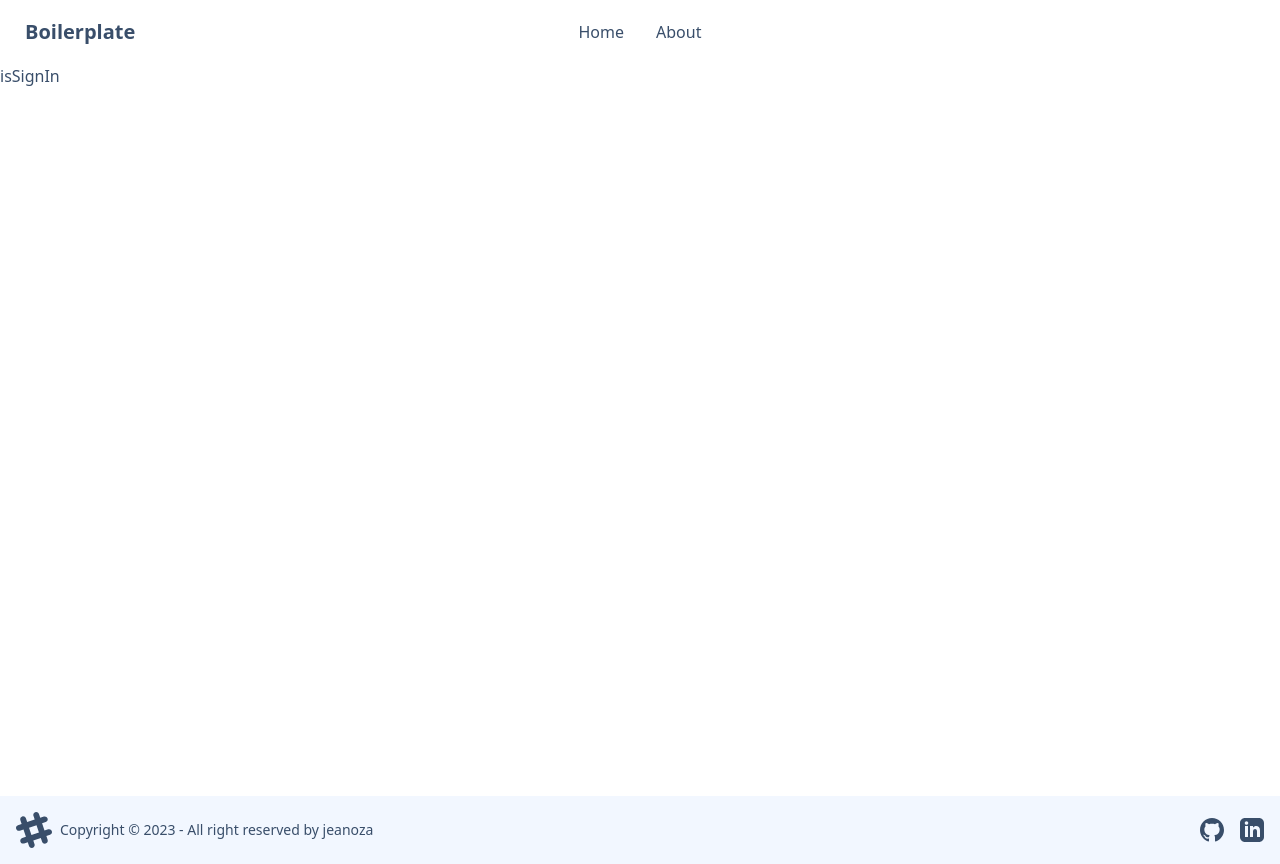
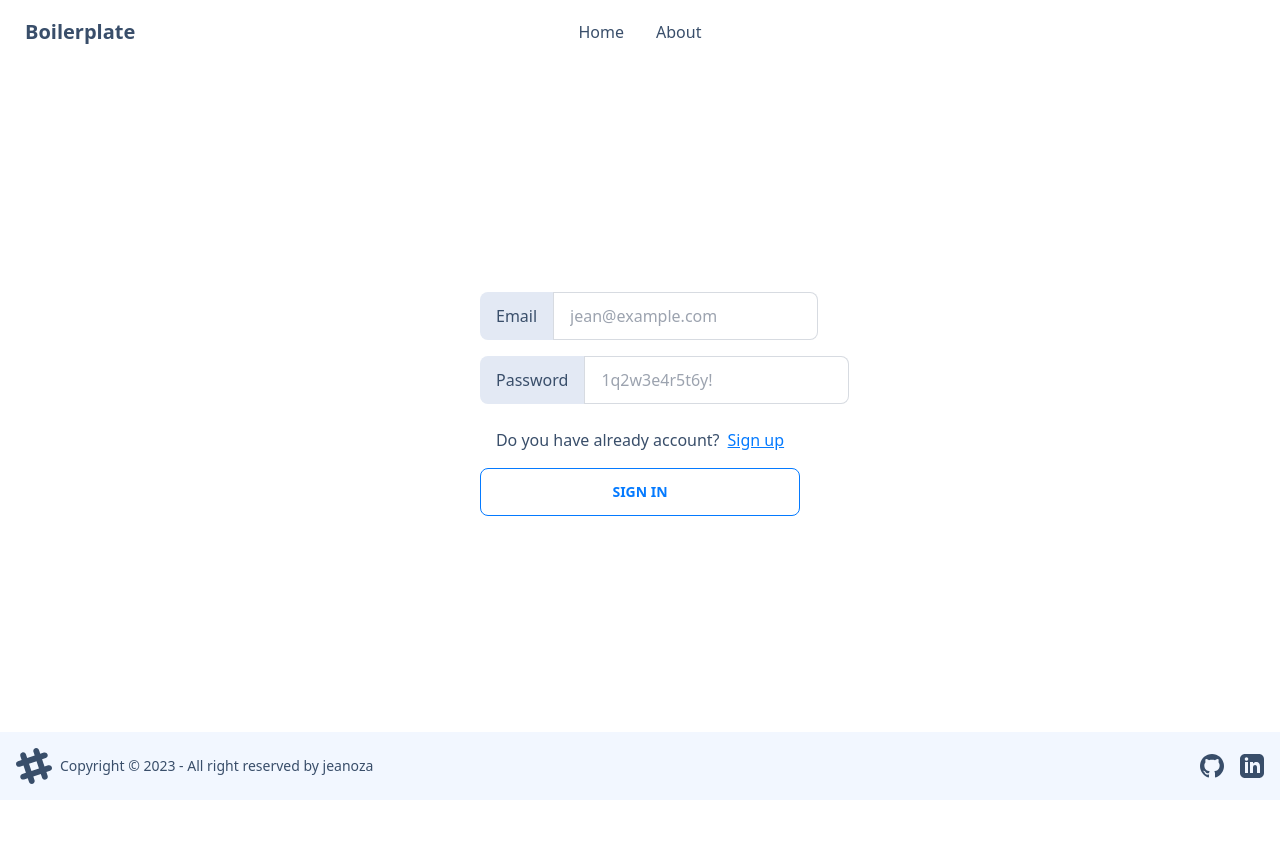
Before and after one commit to jeanoza/boilerplate, a React (Create React App) app in the folder frontend/: page /sign-in in a window 1280 px wide. After the commit the page ends 800 px from the top, so only its background shows below. Built offline with nearby package versions, Linux system fonts and the light colour scheme.

Commit message:
feat(frontend/inputField, signForm)

```diff
--- a/frontend/src/components/authLayout.tsx
+++ b/frontend/src/components/authLayout.tsx
@@ -4,7 +4,7 @@ import Footer from "./footer"
 export default function AuthLayout(props: React.PropsWithChildren) {
 	return <>
 		<Navbar />
-		<div className="h-screen mt-16 relative">
+		<div className="h-screen relative flex">
 			{props.children}
 			<Footer />
 		</div>
--- /dev/null
+++ b/frontend/src/components/inputField.tsx
@@ -0,0 +1,15 @@
+interface Props {
+	type: string,
+	name: string,
+	placeholder: string,
+	testid?: string
+}
+
+export default function InputField({ type, name, placeholder, testid }: Props) {
+	return <div className="inputField m-2" data-testid={testid}>
+		<label className="input-group w-80">
+			<span className="w-32">{name}</span>
+			<input type={type} placeholder={placeholder} className="input input-bordered" />
+		</label>
+	</div>
+}
--- a/frontend/src/components/sign/signForm.tsx
+++ b/frontend/src/components/sign/signForm.tsx
@@ -1,9 +1,33 @@
-import { useLocation } from "react-router-dom";
+import { Link, useLocation } from "react-router-dom";
+import InputField from "../inputField";
+
+function SignBtnCont({ isSignUp }: { isSignUp: boolean }) {
+	return <>
+		<div className="my-4">
+			<span>Do you have already account?</span>
+			<Link to={isSignUp ? "/sign-in" : "/sign-up"} className="btn-link ml-2">
+				{isSignUp ? "Sign in" : "Sign up"}
+			</Link>
+		</div>
+		<button className="btn btn-outline btn-primary w-80">
+			{isSignUp ? "Sign up" : "Sign in"}
+		</button>
+	</>
+}
 
 export default function SignForm() {
 	const { pathname } = useLocation();
 	const isSignUp = pathname === "/sign-up" ? true : false;
-	return <form data-testid="signForm">
-		{isSignUp ? "isSignUp" : "isSignIn"}
+	return <form className="form-control items-center justify-center" data-testid="signForm">
+		<InputField type="text" name="Email" placeholder="jean@example.com" testid="commonField" />
+		<InputField type="password" name="Password" placeholder="1q2w3e4r5t6y!" testid="commonField" />
+		{isSignUp &&
+			<>
+				<InputField type="text" name="Nick name" placeholder="Name to use in this site" testid="signUpField" />
+				<InputField type="text" name="First name" placeholder="Your given name" testid="signUpField" />
+				<InputField type="text" name="Last name" placeholder="Your family name" testid="signUpField" />
+			</>
+		}
+		<SignBtnCont isSignUp={isSignUp} />
 	</form>
 }
--- a/frontend/src/routes/about.tsx
+++ b/frontend/src/routes/about.tsx
@@ -2,6 +2,6 @@ import AuthLayout from "../components/authLayout";
 
 export default function About() {
 	return <AuthLayout>
-		<main data-testid="about">About</main>
+		<main data-testid="about" className="m-auto">About</main>
 	</AuthLayout>
 }
--- a/frontend/src/routes/home.tsx
+++ b/frontend/src/routes/home.tsx
@@ -2,6 +2,6 @@ import AuthLayout from "../components/authLayout";
 
 export default function Home() {
 	return <AuthLayout>
-		<main data-testid="home">Home</main>
+		<main data-testid="home" className="m-auto">Home</main>
 	</AuthLayout>
 }
--- a/frontend/src/routes/sign.tsx
+++ b/frontend/src/routes/sign.tsx
@@ -4,7 +4,7 @@ import SignForm from "../components/sign/signForm";
 
 export default function Sign() {
 	return <AuthLayout>
-		<main data-testid="sign">
+		<main data-testid="sign" className="m-auto">
 			<SignForm />
 		</main>
 	</AuthLayout>
```
Also changed, not shown: 1 other file (tests, documents, lock files or other folders).
